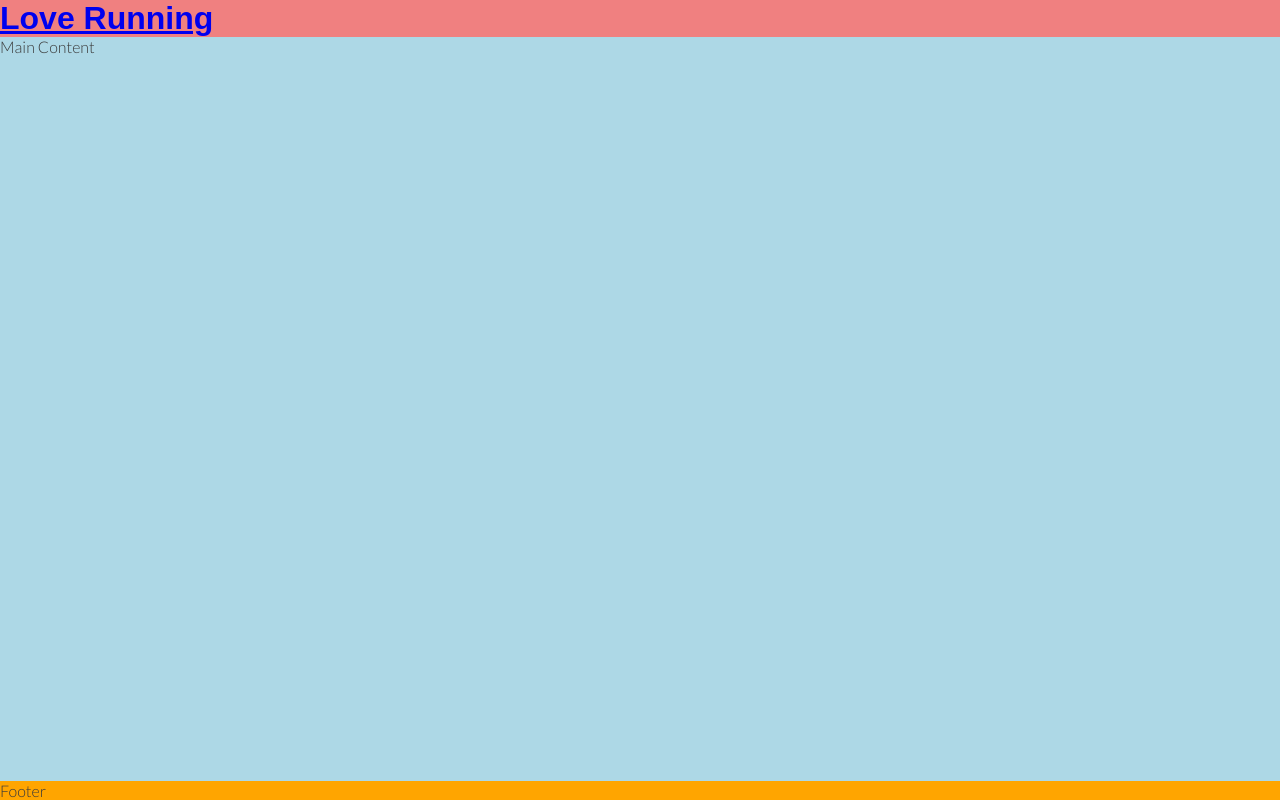
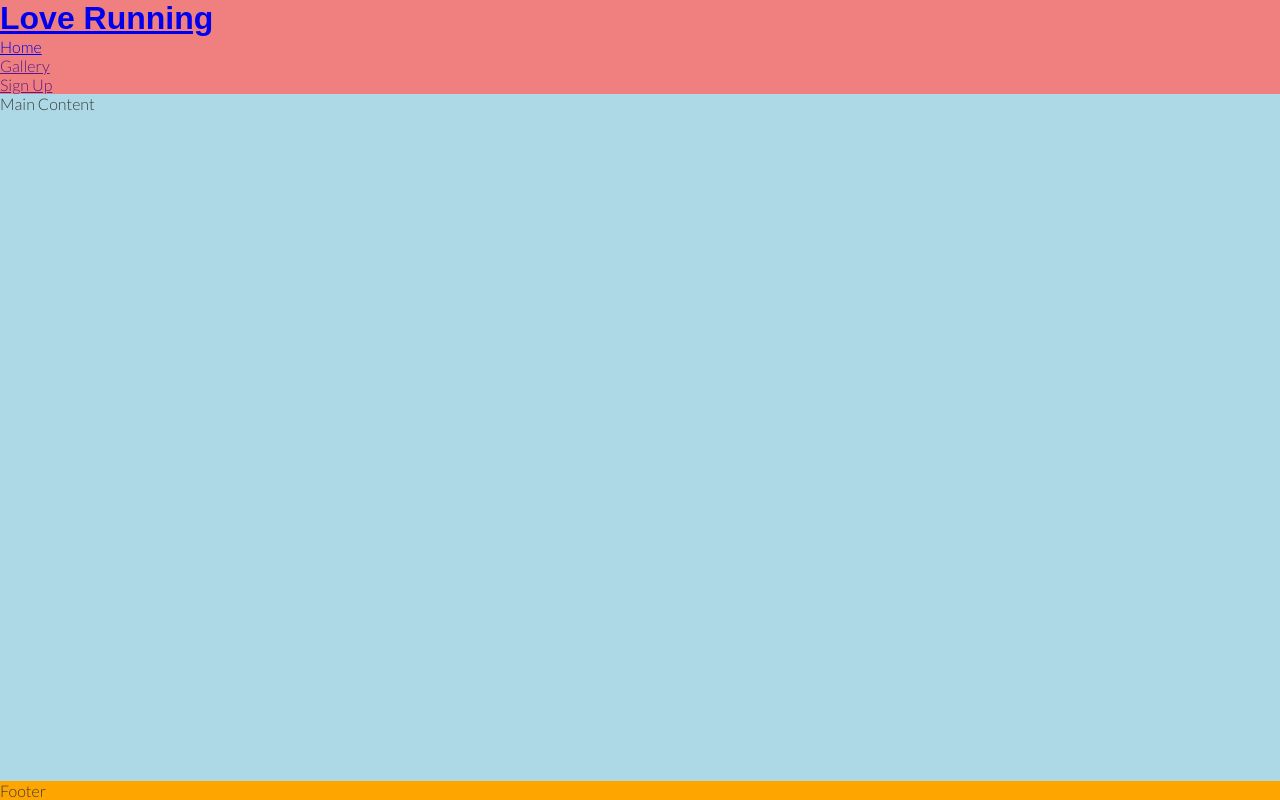
Before and after one commit to Maadajibao/practice-website, a plain HTML site: page index.html in a window 1280 px wide. Drawn offline with Linux system fonts and the light colour scheme.

Commit message:
Added navigation bar

```diff
--- a/index.html
+++ b/index.html
@@ -25,6 +25,20 @@
         <a href="index.html">
         <h1 id="logg">Love Running</h1>
         </a>
+        <!--Navigation-->
+        <nav>
+            <ul>
+                <li>
+                    <a href="index.html">Home</a>
+                </li>
+                <li>
+                    <a href="">Gallery</a>
+                </li>
+                <li>
+                    <a href="">Sign Up</a>
+                </li>
+            </ul>
+        </nav>
     </header>
 
     <!--Main content-->
```
